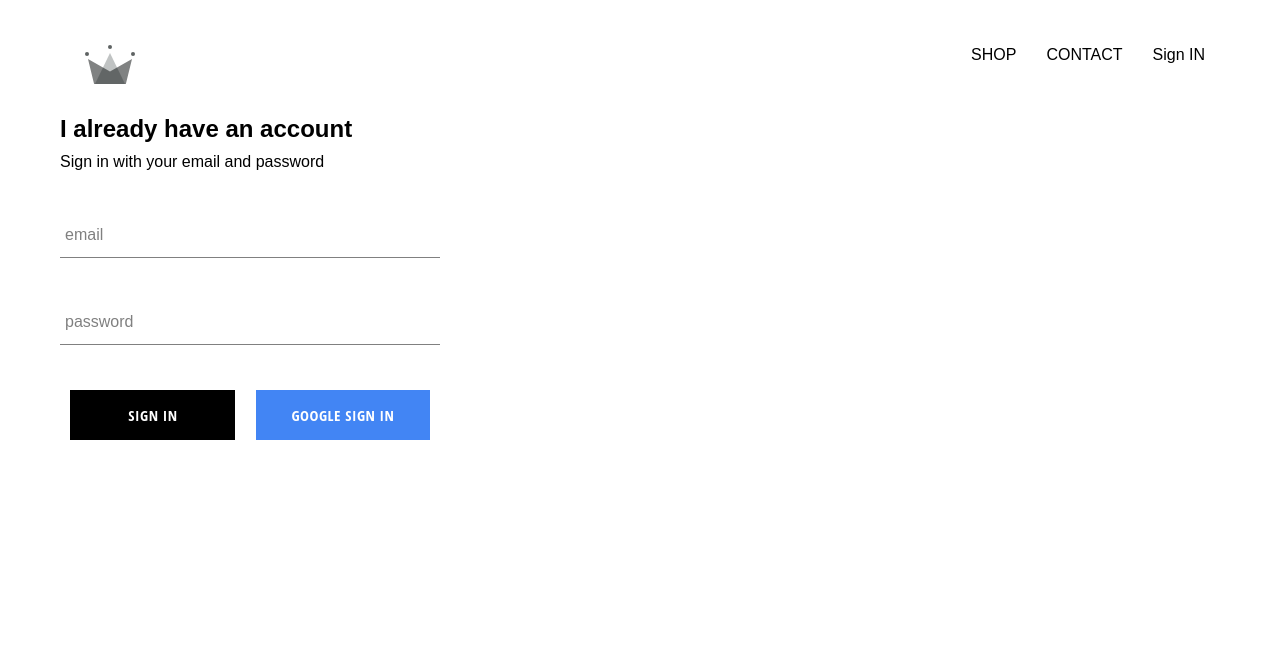
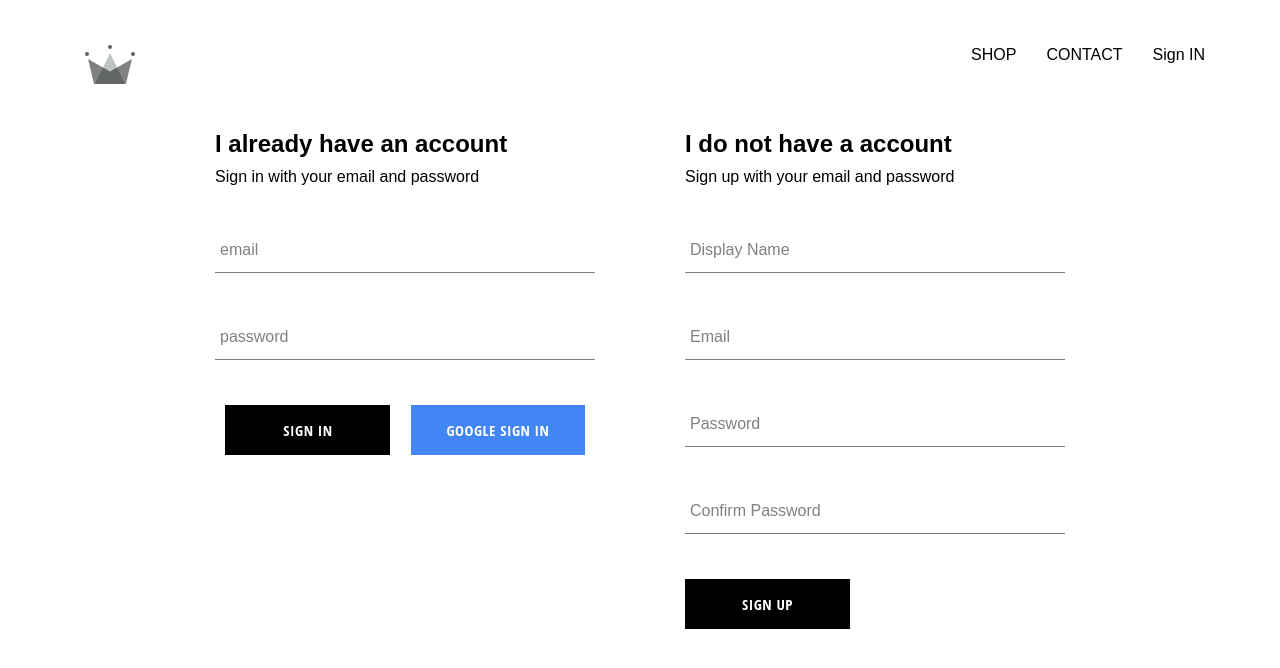
Before and after one commit to jwayorn/crwn-clothing, a React (Create React App) app: page /signin in a window 1280 px wide. Shown: the top 668 px of the page. Built offline with nearby package versions, Linux system fonts and the light colour scheme; no server answers; a web font is replaced by a local one.

Commit message:
implenented firebase utiles, included a billity to store authenticated users into our firestore database

```diff
--- a/src/App.js
+++ b/src/App.js
@@ -7,7 +7,7 @@
 import ShopPage from './pages/homepage/shop/shop.component';
 import Header from './components/header/header.component';
 import SignInAndSignUpPage from './pages/sign-in-and-sign-up/sign-in-and-sign-up.component';
-import { auth } from './firebase/firebase.utils';
+import { auth, createUserProfileDocument } from './firebase/firebase.utils';
 
 const HatsPage = () => (
   <div>
@@ -29,10 +29,30 @@
 unsubscribeFromAuth = null;
 
 componentDidMount() {
-  this.unsubscribeFromAuth = auth.onAuthStateChanged(user => {
-    this.setState({ currentUser: user });
+  this.unsubscribeFromAuth = auth.onAuthStateChanged(async userAuth => {
+    if (userAuth) {
 
-    console.log(user);
+      //Store user data in firestore
+      const userRef = await createUserProfileDocument(userAuth);
+
+      //Store user data in our app
+      userRef.onSnapshot( snapShot => {
+        this.setState({
+          currentUser: {
+            id: snapShot.id,
+            ...snapShot.data()
+          }
+        });
+
+        console.log(this.state);
+      });
+
+
+    }else{
+      this.setState({currentUser: userAuth})
+    }
+
+
   });
 }
 
--- /dev/null
+++ b/src/components/signup/sign-up.component.jsx
@@ -0,0 +1,108 @@
+import React from 'react';
+
+import FormInput from '../form-input/form-input.component';
+import CustomButton from '../custom-button/custom-button.component';
+
+import { auth, createUserProfileDocument } from '../../firebase/firebase.utils';
+
+import './sign-up.styles.scss';
+
+class Signup extends React.Component {
+
+   constructor() {
+      super();
+
+      this.state = {
+         displayName: '',
+         email: '',
+         password: '',
+         confirmPassword: ''
+      }
+   }
+
+   handleSubmit = async event => {
+      event.preventDefault();
+
+      const { displayName, email, password, confirmPassword } = this.state;
+
+      if(password !== confirmPassword) {
+         alert('Passwords don\'t match');
+         return;
+      }
+
+      try {
+         const { user } = await auth.createUserWithEmailAndPassword(email, password);
+
+         // Store user data in firestore
+        await createUserProfileDocument(user, { displayName });
+
+        // Clear our form
+        this.setState({
+            displayName: '',
+            email: '',
+            password: '',
+            confirmPassword: ''
+        });
+
+      } catch (error) {
+         console.error(error);
+      }
+
+   };
+
+   handleChange = event => {
+      const { name, value } = event.target;
+
+      this.setState({
+         [name]: value
+      });
+   }
+
+   render() {
+      const { displayName, email, password, confirmPassword } = this.state;
+      return(
+         <div className="sign-up">
+            <h2 className="title">I do not have a account</h2>
+            <span>Sign up with your email and password</span>
+            <form className='sign-up-form' onSubmit={this.handleSubmit}>
+               <FormInput
+                  type='text'
+                  name='displayName'
+                  value={displayName}
+                  onChange={this.handleChange}
+                  label='Display Name'
+                  required
+               />
+               <FormInput
+                  type='email'
+                  name='email'
+                  value={email}
+                  onChange={this.handleChange}
+                  label='Email'
+                  required
+               />
+               <FormInput
+                  type='password'
+                  name='password'
+                  value={password}
+                  onChange={this.handleChange}
+                  label='Password'
+                  required
+               />
+               <FormInput
+                  type='password'
+                  name='confirmPassword'
+                  value={confirmPassword}
+                  onChange={this.handleChange}
+                  label='Confirm Password'
+                  required
+               />
+
+               <CustomButton type='submit'>SIGN UP</CustomButton>
+            </form>
+         </div>
+      )
+   }
+}
+
+export default Signup;
--- /dev/null
+++ b/src/components/signup/sign-up.styles.scss
@@ -0,0 +1,10 @@
+.sign-up {
+   display: flex;
+   flex-direction: column;
+   width: 380px;
+
+   .title {
+      margin: 10px 0;
+   }
+
+}
--- a/src/firebase/firebase.utils.js
+++ b/src/firebase/firebase.utils.js
@@ -13,6 +13,33 @@
    appId: "1:542179428736:web:1521be000bbb8ab2775965"
  };
 
+export const createUserProfileDocument = async (userAuth, additionalData) => {
+  if(!userAuth) return;
+
+  const userRef = firestore.doc(`users/${userAuth.uid}`);
+  const snapShot = await userRef.get();
+
+  console.log(userRef);
+
+  if(!snapShot.exists) {
+    const { displayName, email } = userAuth;
+    const createdAt = new Date();
+
+    try{
+      await userRef.set({
+        displayName,
+        email,
+        createdAt,
+        ...additionalData
+      })
+    } catch (err) {
+      console.log('error creating user', err.message);
+    }
+  }
+
+  return userRef;
+}
+
  firebase.initializeApp(config);
 
  export const auth = firebase.auth();
--- a/src/pages/sign-in-and-sign-up/sign-in-and-sign-up.component.jsx
+++ b/src/pages/sign-in-and-sign-up/sign-in-and-sign-up.component.jsx
@@ -3,10 +3,12 @@
 import './sign-in-and-sign-up.styles.scss';
 
 import SignIn  from "./../../components/sign-in/sign-in.component";
+import SignUp from '../../components/signup/sign-up.component';
 
 const SignInAndSignUpPage = () => (
    <div className='sign-in-and-sign-up'>
    <SignIn />
+   <SignUp />
    </div>
 );
 
--- a/src/pages/sign-in-and-sign-up/sign-in-and-sign-up.styles.scss
+++ b/src/pages/sign-in-and-sign-up/sign-in-and-sign-up.styles.scss
@@ -0,0 +1,6 @@
+.sign-in-and-sign-up{
+   width: 850px;
+   display: flex;
+   justify-content: space-between;
+   margin: 30px auto;
+}
```
Also changed, not shown: test.js (added, +8 -0 lines).
